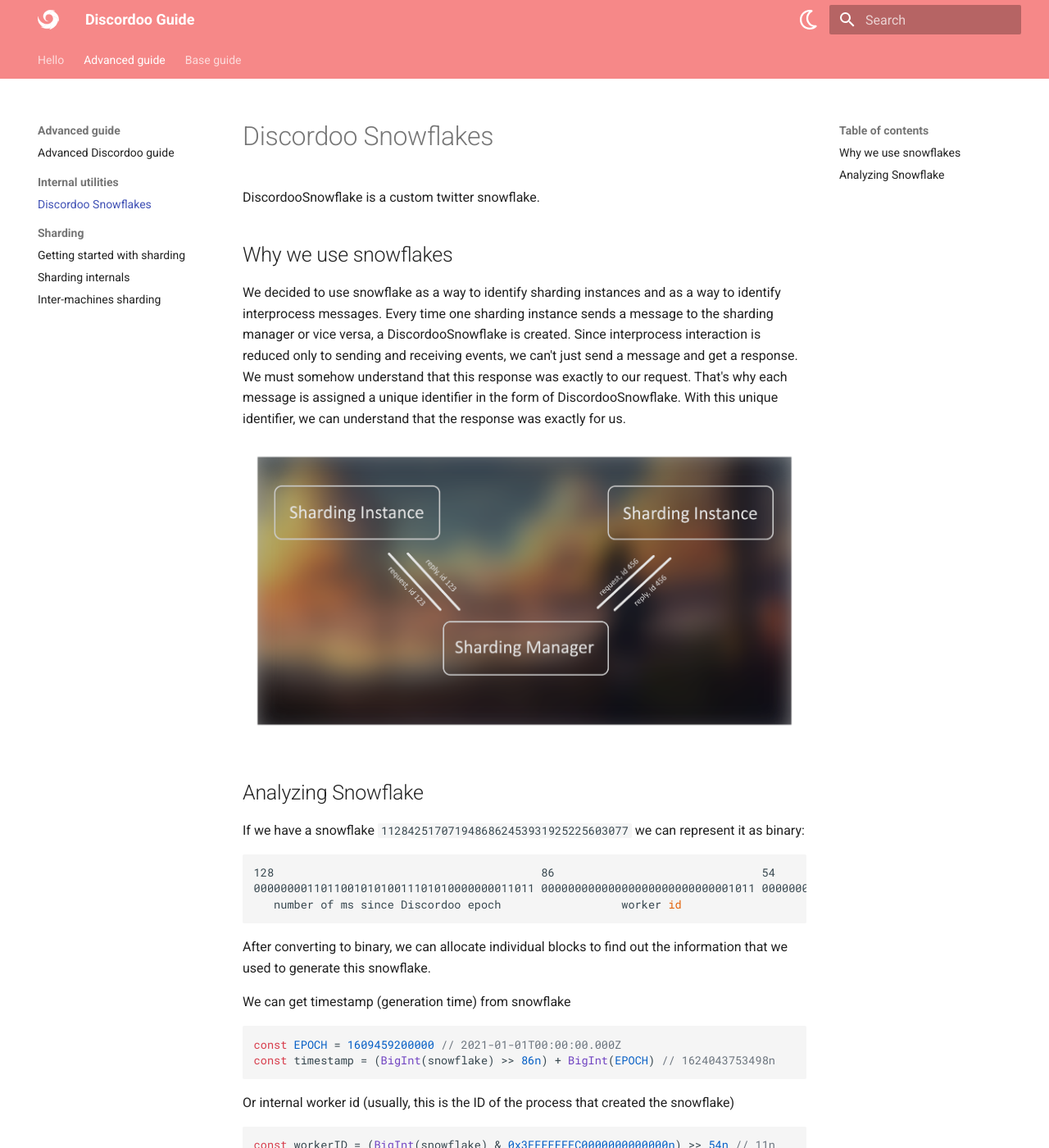
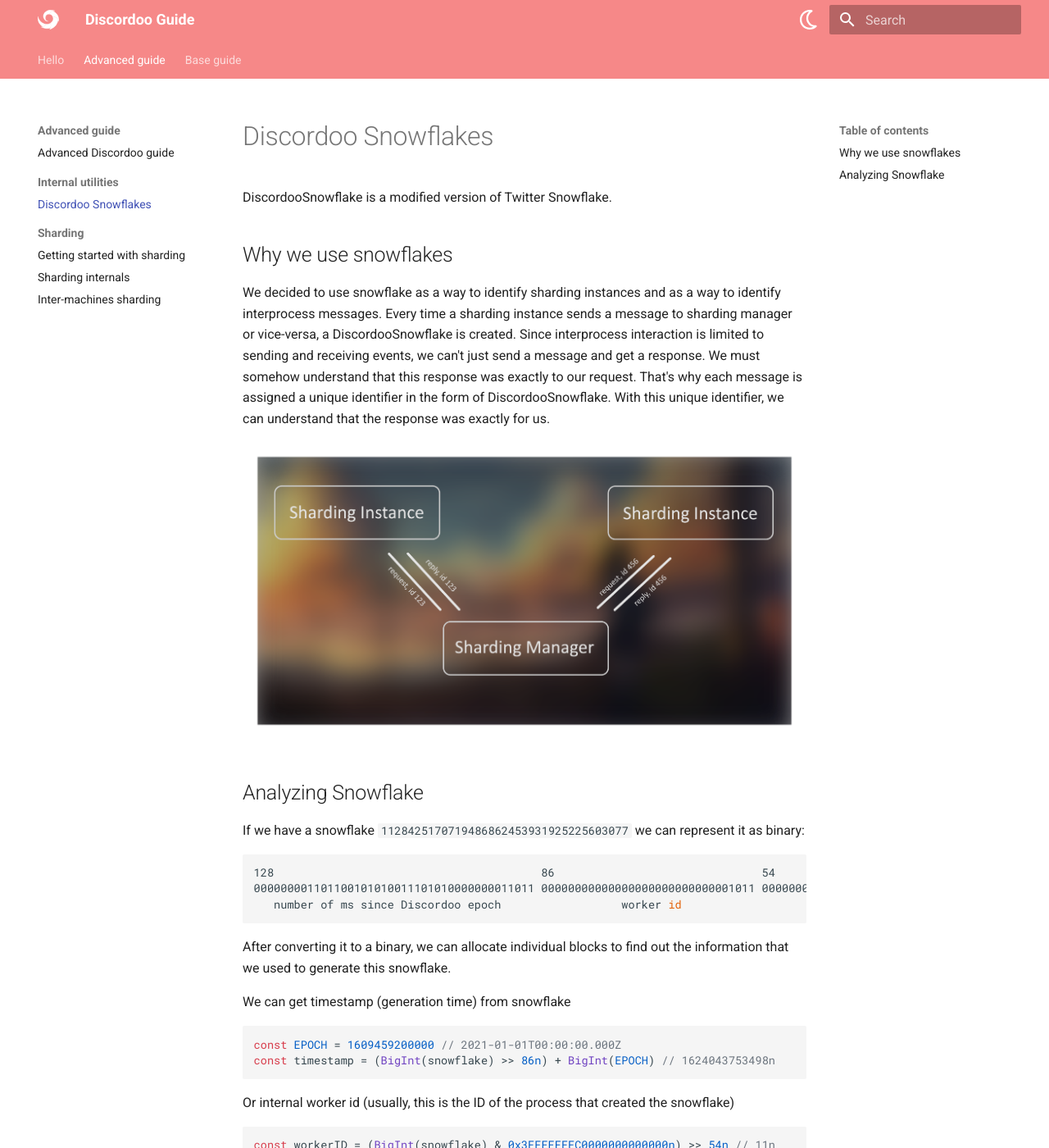
Before and after one commit to ddoodev/guide, an MkDocs documentation site: the page built from docs/advanced-guide/internal-utilities/snowflakes.md, in a window 1280 px wide and 1400 px high. Shown: the whole window at 82% size. Built offline with MkDocs 1.6.1 and Material for MkDocs 9.7.7, drawn with Linux system fonts in a browser that asks for light colours; nearby versions of some CDN libraries; some of the changed text lies outside the part shown.

Commit message:
fix(advanced-guide): fix grammar stuff in snowflakes.md

````diff
--- a/docs/advanced-guide/internal-utilities/snowflakes.md
+++ b/docs/advanced-guide/internal-utilities/snowflakes.md
@@ -1,10 +1,10 @@
 # Discordoo Snowflakes
-DiscordooSnowflake is a custom twitter snowflake.
+DiscordooSnowflake is a modified version of Twitter Snowflake.
 
 ## Why we use snowflakes
 We decided to use snowflake as a way to identify sharding instances and as a way to identify interprocess messages.
-Every time one sharding instance sends a message to the sharding manager or vice versa, a DiscordooSnowflake is created.
-Since interprocess interaction is reduced only to sending and receiving events, we can't just send a message and get a response.
+Every time a sharding instance sends a message to sharding manager or vice-versa, a DiscordooSnowflake is created.
+Since interprocess interaction is limited to sending and receiving events, we can't just send a message and get a response.
 We must somehow understand that this response was exactly to our request.
 That's why each message is assigned a unique identifier in the form of DiscordooSnowflake.
 With this unique identifier, we can understand that the response was exactly for us.
@@ -19,7 +19,7 @@ If we have a snowflake `1128425170719486862453931925225603077` we can represent
 000000001101100101010011101010000000011011 00000000000000000000000000001011 00000000000000000000000001100011 0000000000000000000101
    number of ms since Discordoo epoch                  worker id                       shard id                    increment
 ```
-After converting to binary, we can allocate individual blocks to find out the information that we used to generate this snowflake.
+After converting it to  a binary, we can allocate individual blocks to find out the information that we used to generate this snowflake.
 
 We can get timestamp (generation time) from snowflake
 ```ts
@@ -37,7 +37,7 @@ Or shard id (process, worker or cluster ID, not WebSocketClient (discord shard)
 const shardID = (BigInt(snowflake) & 0x3FFFFFFFC00000n) >> 22n // 99n
 ```
 
-And the last, we can get the snowflake increment (number that increases by 1 for each generation of snowflake on the same process)
+And finally, we can get the snowflake increment (number that increases by 1 for each generation of snowflake on the same process)
 ```ts
 const increment = BigInt(snowflake) & 0x3FFFFFn // 5n
 ```
````
